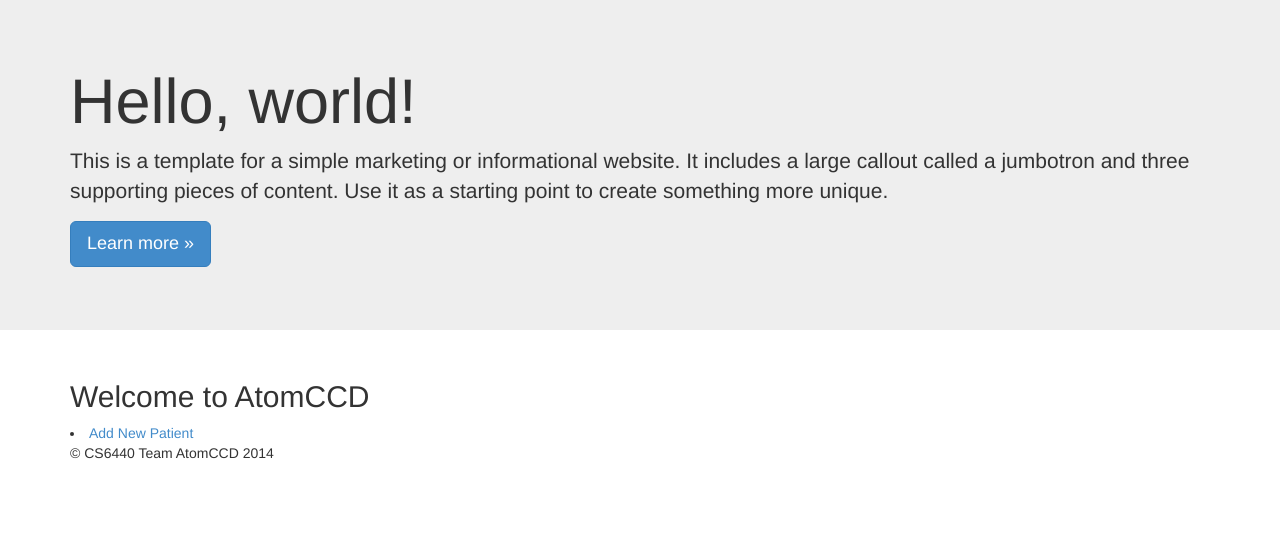
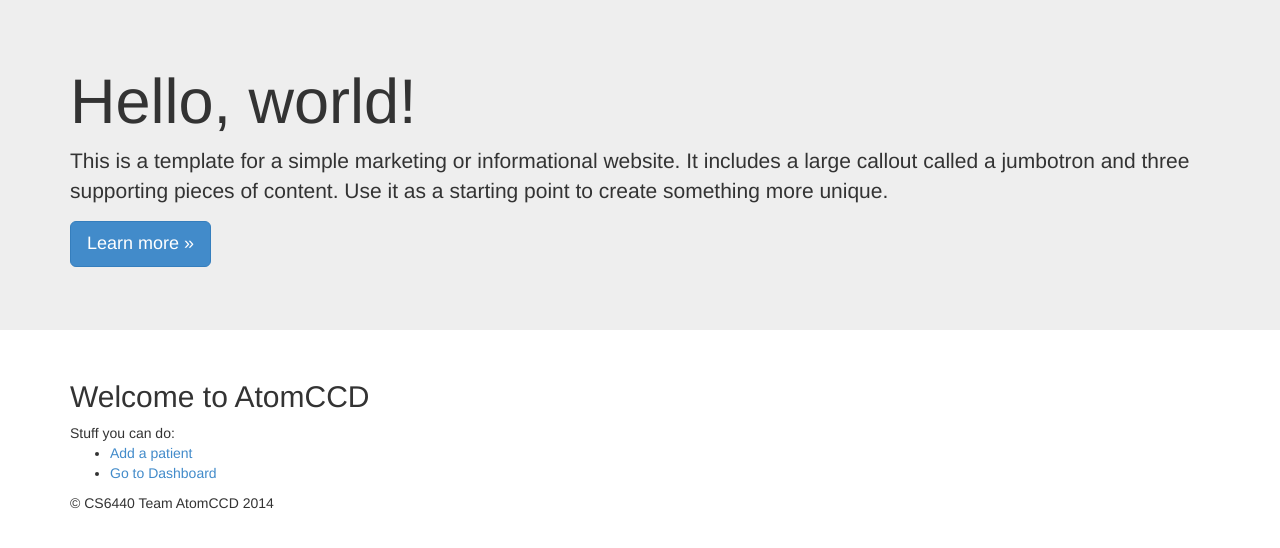
Before and after one commit to amlozano1/CS6440, a Django app: template AtomCCD/CCD/templates/CCD/index.html in a window 1280 px wide. Shown: the part 51-599 px from the top of the page. Run offline with Django 3.2, Linux system fonts and the light colour scheme; the template is opened without the code that fills it, so the values that code supplies are empty; some libraries are stand-ins or nearby versions.

Commit message:
Added links to index.html
So people can see the stuff I made today, added links to home.html
I don't expect them to live there forever. In face, i envision moving
the patient form to the navbar along with some sort of dropdown that
lets you switch between atoms.

```diff
--- a/AtomCCD/AtomCCD/urls.py
+++ b/AtomCCD/AtomCCD/urls.py
@@ -8,7 +8,7 @@ urlpatterns = patterns('',
     # url(r'^$', 'AtomCCD.views.home', name='home'),
     # url(r'^blog/', include('blog.urls')),
 
-    url(r'^CCD/', include('CCD.urls')),
+    url(r'^CCD/', include('CCD.urls', namespace='CCD')),
     url(r'^admin/', include(admin.site.urls)),
     url(r'^accounts/login/', login),
     )
--- a/AtomCCD/CCD/templates/CCD/index.html
+++ b/AtomCCD/CCD/templates/CCD/index.html
@@ -1,7 +1 @@
 {% extends "home.html" %}
-{% block content %}
-<h2> Welcome to AtomCCD</h2>
-<li>
-    <a href="new_patient/">Add New Patient</a>
-</li>
-{% endblock %}
--- a/AtomCCD/templates/home.html
+++ b/AtomCCD/templates/home.html
@@ -4,4 +4,9 @@
 
 <h2>Welcome to AtomCCD</h2>
 
+Stuff you can do:<br>
+        <ul>
+            <li><a href={% url 'CCD:new_patient' %}> Add a patient </a></li>
+            <li><a href={% url 'CCD:dashboard' %}> Go to Dashboard </a></li>
+        </ul>
 {% endblock %}
```
Also changed, not shown: AtomCCD/db.sqlite3, 1 other file.
